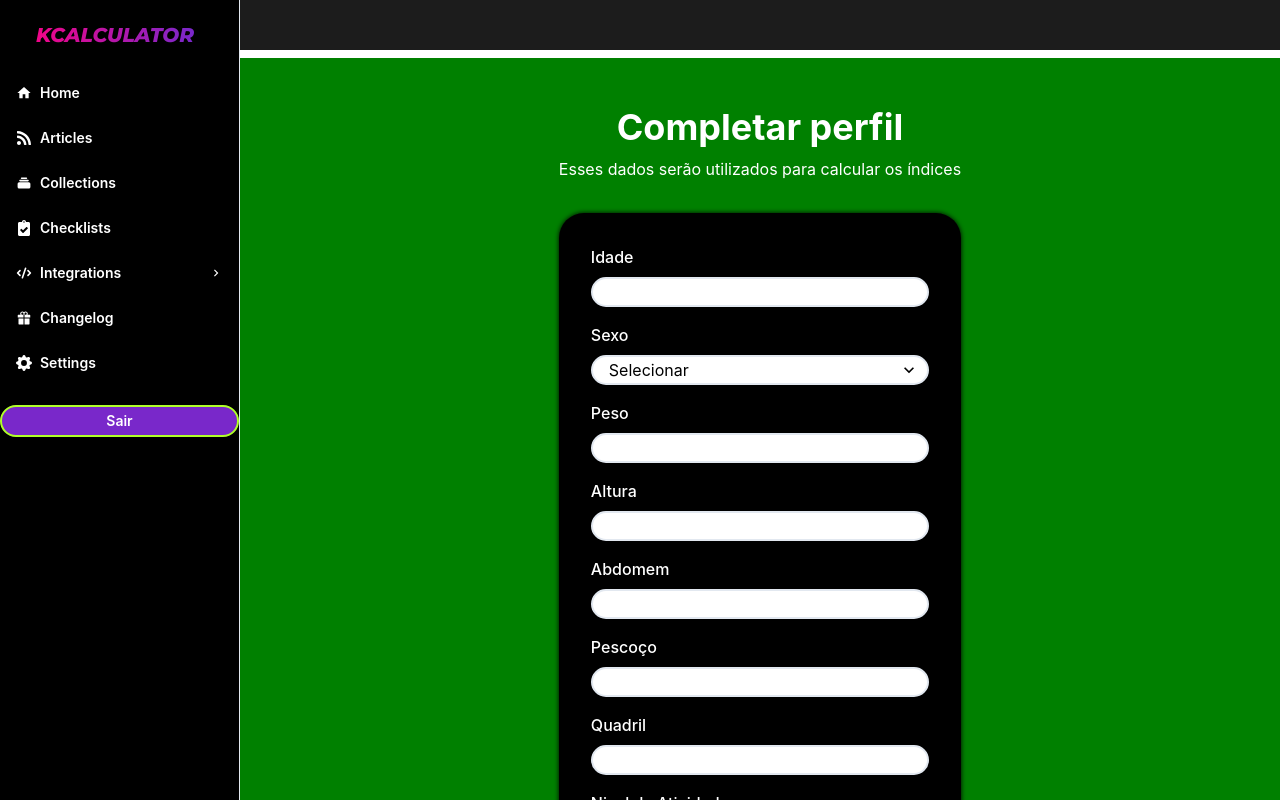
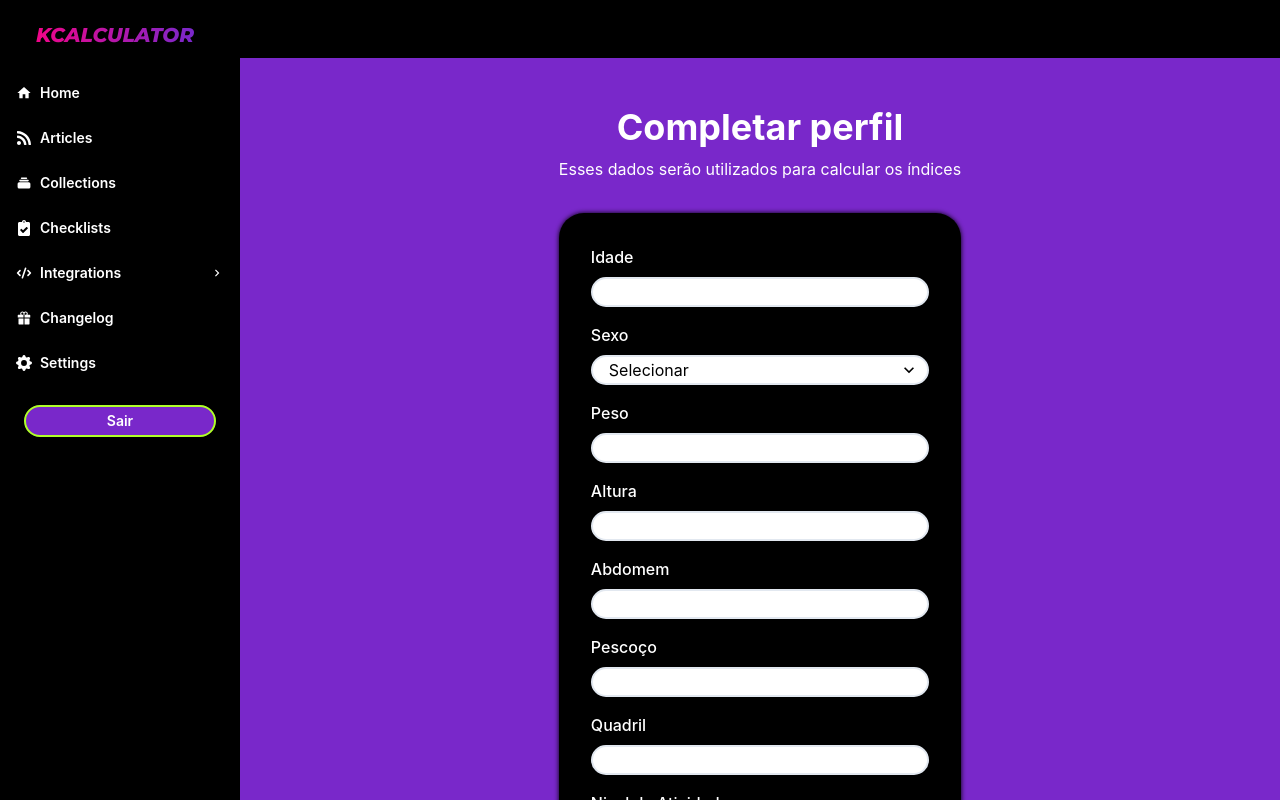
Before and after one commit to tavioribeiro/KCALCULATOR, a Next.js app: page /dashboard in a window 1280 px wide. Shown: the top 800 px of the page. Built offline with nearby package versions, Linux system fonts and the light colour scheme.

Commit message:
Add files via upload

```diff
--- a/public/styles/dash.js
+++ b/public/styles/dash.js
@@ -193,7 +193,7 @@ import {
           <>
             <Button
               onClick = {() => {sair()}}
-                background="#7928CA" borderRadius="25" marginTop="20px"  size="sm" color= {color} border="2px solid #b0ff29" width="100%"
+                background="#7928CA"  borderRadius="25" marginTop="20px"  size="sm" color= {color} border="2px solid #b0ff29" width="80%"
                 _hover={{
                     background: "white",
                     color: "black",
@@ -268,8 +268,8 @@ import {
         overflowX="hidden"
         overflowY="auto"
         bg={useColorModeValue("black", "gray.800")}
-        borderColor={useColorModeValue("inherit", "gray.700")}
-        borderRightWidth="1px"
+        borderColor={useColorModeValue("#b0ff29", "gray.700")}
+        borderRightWidth="0px"
         w="60"
         {...props}
       >
@@ -310,7 +310,10 @@ import {
           <NavItem icon={AiFillGift}>Changelog</NavItem>
           <NavItem icon={BsGearFill}>Settings</NavItem>
 
-          <Botao6 texto="Sair"></Botao6>
+          <Center>
+            <Botao6 texto="Sair"></Botao6>
+          </Center>
+
         </Flex>
       </Box>
     );
@@ -321,7 +324,7 @@ import {
         as="section"
         bg={useColorModeValue("gray.50", "gray.700")}
         minH="100vh"
-        background="white"
+        background="black"
       >
         <SidebarContent display={{ base: "none", md: "unset" }} />
 
@@ -341,7 +344,7 @@ import {
         <Box ml={{ base: 0, md: 60 }} transition=".3s ease">
 
           <Stack>
-              <Box backgroundColor="#1c1c1c" height="50px">
+              <Box backgroundColor="black" height="50px">
                 <Flex height="100%" direction="row">
                   <Flex align="center" height="100%" flex="1" justify="center" >
                     <Text color="white" margin="5px" className="typoG2">{nomeUsuario}</Text>
@@ -360,7 +363,11 @@ import {
                 </Flex>
               </Box>
 
-              <Box backgroundColor="green">
+
+{/* ----------------------------------------------------------------*/}
+
+
+              <Box backgroundColor="#7928CA">
                 <Flex justify="center">
                   <Flex direction="column"  width="500px">
                               <Stack spacing={8} mx={'auto'} maxW={'lg'} py={12} px={6}>
```
